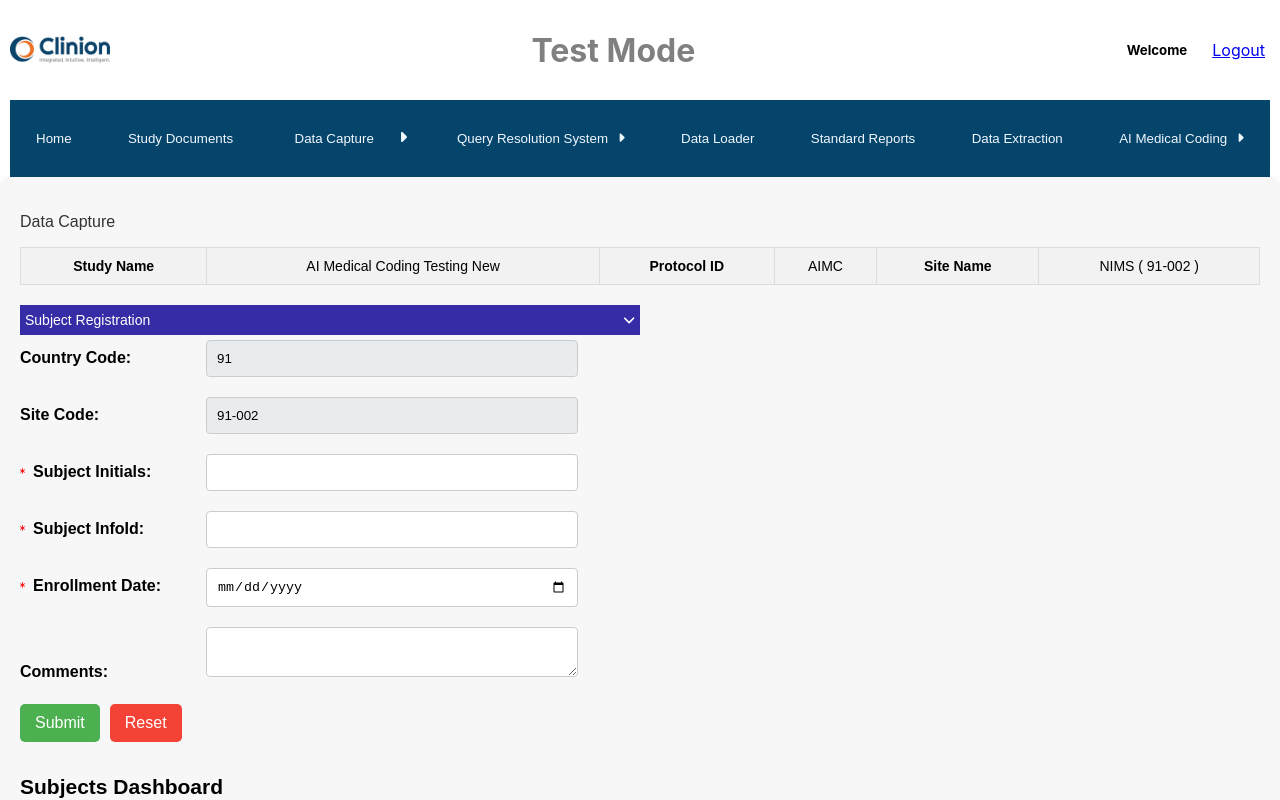
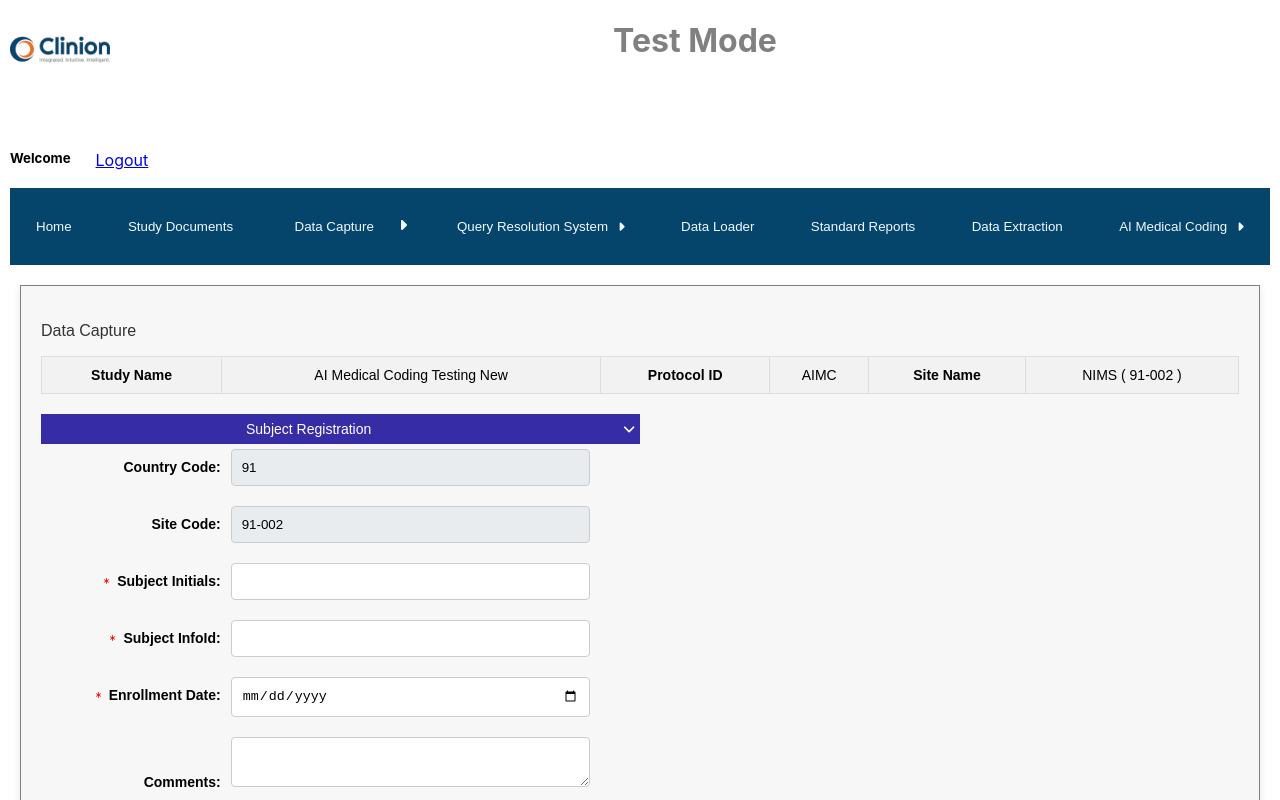
Before and after one commit to AnithaVangavarapu/DataCapture, a React (Create React App) app: page /DataCapture in a window 1280 px wide. Both pictures are taken after a click on the button "Subject Registration". Shown: the top 800 px of the page. Built offline with nearby package versions, Linux system fonts and the light colour scheme.

Commit message:
need to change header styles

```diff
--- a/src/components/DataCapture.css
+++ b/src/components/DataCapture.css
@@ -5,7 +5,9 @@
     max-width: auto;
     margin: auto;
     background-color: #f7f7f7;
-    border-radius: 10px;
+    border: 1px solid grey;
+    margin: 20px;
+    /* border-radius: 10px; */
     box-shadow: 0 4px 8px rgba(0, 0, 0, 0.1);
 
   }
@@ -39,16 +41,18 @@
     padding: 5px;
     font-size: 14px;
     height: 30px;
-    /* text-align: center; */
-
     width: 50%;
     justify-content: space-between;
     align-items: center;
+  }
+  .sug{
+    margin-left: 200px;
   }
 
   /* Form input field styles */
   form div {
     margin-bottom: 15px;
+
   }
 
   form label {
@@ -56,6 +60,9 @@
     margin-bottom: 8px;
     font-weight: bold;
     width:15%;
+    text-align: right;
+    font-size: 14px;
+    margin-right: 10px;
 
   }
 
@@ -89,14 +96,22 @@
     margin-right: 10px;
     font-size: 16px;
     color: white;
-    background-color: #4CAF50;
+    background-color: #362CA6;
     border: none;
     border-radius: 5px;
     cursor: pointer;
+    width:100px;
+
+  }
+  .submit-button{
+    margin-left: 200px;
+  }
+  .reset-button{
+    margin-left: 10px;
   }
 
   form button[type="button"] {
-    background-color: #f44336;
+    background-color: #362CA6;
   }
 
   form button[type="submit"]:hover,
@@ -132,7 +147,11 @@
   .subject-dashboard-row{
     display: flex;
     flex-direction: row;
-    justify-content: space-between;
+
+    /* justify-content: space-between; */
+  }
+  .subject-dashboard-row label{
+    margin-right: 20px;
   }
   .subject-dashboard h1{
     font-size: 14px;
@@ -143,11 +162,14 @@
     height: 20px;
     display: flex;
     flex-direction: row;
-
+    border-radius: 5px;
+    align-items: center;
   }
-
+ .b1{
+   margin-left:10px;
+ }
   .b2{
-      justify-content: flex-end;
+     margin-left: 600px;
   }
   .subject-status{
     padding-top: 20px;
--- a/src/components/DataCapture.jsx
+++ b/src/components/DataCapture.jsx
@@ -155,9 +155,9 @@ const DataCapture = () => {
             </div>
 
             <div>
-              <button type="submit">Submit</button>
+              <button type="submit" className="submit-button">Submit</button>
 
-              <button type="button" onClick={handleReset}>
+              <button type="button" onClick={handleReset} className="reset-button">
                 Reset
               </button>
             </div>
--- a/src/components/Header.css
+++ b/src/components/Header.css
@@ -1,10 +1,24 @@
-.header {
+/* .header {
   display: flex;
   justify-content: space-between;
-  align-items: center; /* Align items vertically centered */
-  padding: 0px; /* Add padding around the header */
+  align-items: center;
+  padding: 0px;
+} */
+.header{
+  display:flex;
+  flex-direction: column;
+  padding-bottom: 0px;
 }
+.header1{
+  display: flex;
 
+}
+.header2{
+
+  display: flex;
+
+  text-align: right;
+}
 .logo {
   width: 100px; /* Set a smaller width for the logo */
   height: auto; /* Maintain aspect ratio */
@@ -20,10 +34,12 @@
 
 h5,
 .link {
-  display: flex; /* Use flex to align items in a row */
-  justify-content: flex-end; /* Align to the right */
-  align-items: center; /* Center vertically */
-
+  /* display: flex;  */
+  /* Use flex to align items in a row */
+  /* justify-content: flex-end;  */
+  /* Align to the right */
+  align-items:center; /* Center vertically */
   margin-left: 10px;
   padding-right: 15px;
+  margin-top: 50px;
 }
--- a/src/components/Header.jsx
+++ b/src/components/Header.jsx
@@ -4,10 +4,14 @@ import "./Header.css";
 const Header= ()=>{
     return(
         <div className='header'>
+        <div className='header1'>
         <img className="logo" src={require('./clinion-logo-2.png')} alt="Clinion Logo"/>
         <h1 className="title-container">Test Mode</h1>
+        </div>
+        <div className='header2'>
         <h5>Welcome</h5>
         <Link className="link" to ="" path="">Logout</Link>
+        </div>
         </div>
 
     )
```
